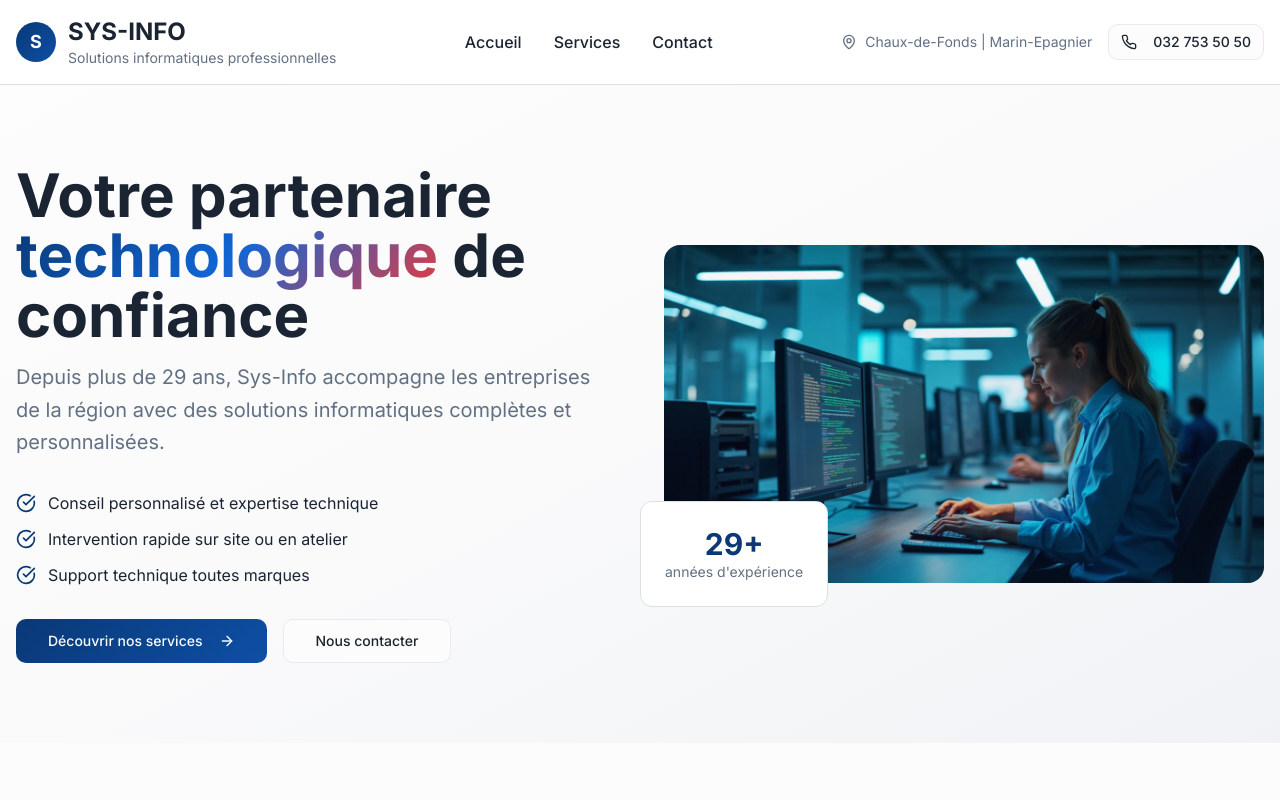
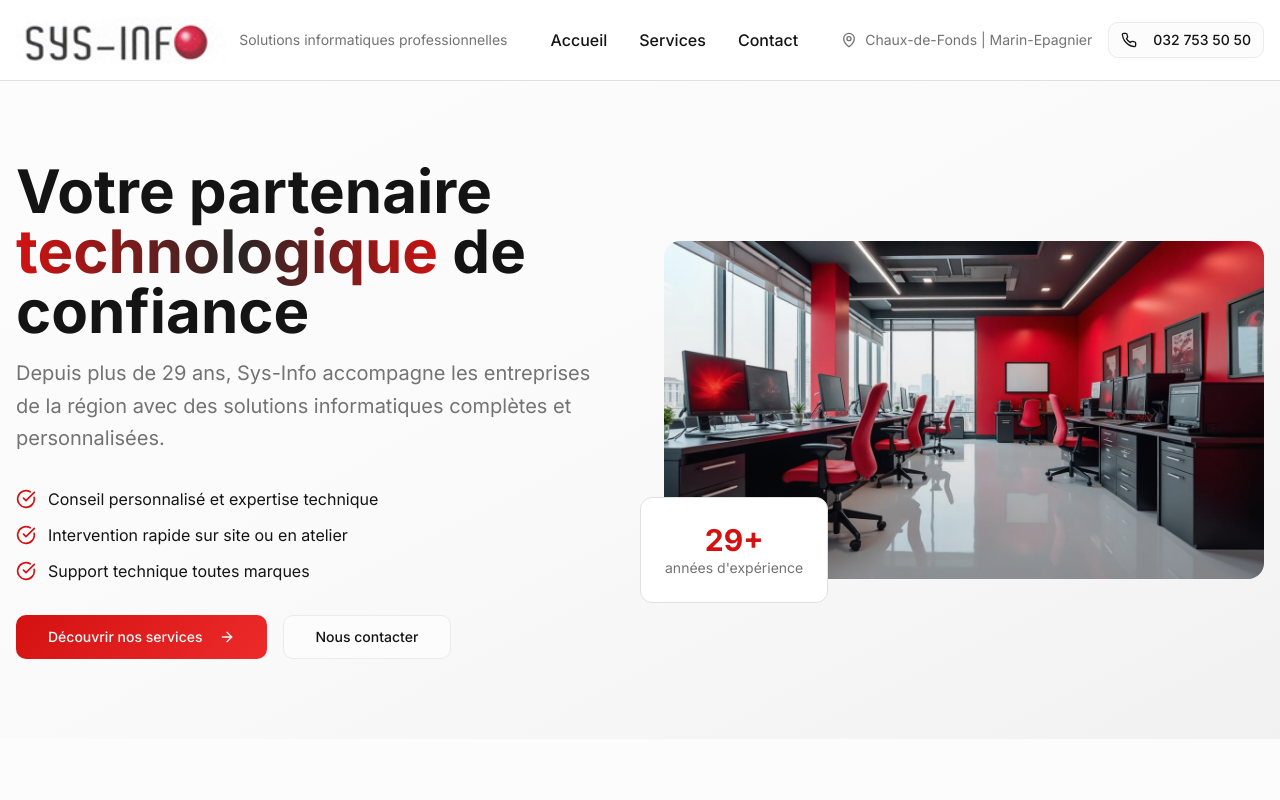
Before and after one commit to Faysal-Mah/sysinfo-visuals, a React (Vite) app: page / in a window 1280 px wide. Shown: the top 800 px of the page. Built offline with nearby package versions, Linux system fonts and the light colour scheme.

Commit message:
Refactor: Update styling and logo
Update the website's color palette to red, white, and black, and incorporate the provided logo.

```diff
--- a/src/components/Footer.tsx
+++ b/src/components/Footer.tsx
@@ -2,18 +2,17 @@ import { Separator } from "@/components/ui/separator";
 
 const Footer = () => {
   return (
-    <footer className="bg-primary text-primary-foreground">
+    <footer className="bg-secondary text-secondary-foreground">
       <div className="container mx-auto px-4 py-12">
         <div className="grid md:grid-cols-3 gap-8">
           {/* Company Info */}
           <div className="space-y-4">
-            <div className="flex items-center space-x-3">
-              <div className="w-8 h-8 bg-primary-foreground/20 rounded-full flex items-center justify-center">
-                <span className="text-primary-foreground font-bold">S</span>
-              </div>
-              <h3 className="text-xl font-bold">SYS-INFO</h3>
-            </div>
-            <p className="text-primary-foreground/80 text-sm leading-relaxed">
+            <img
+              src="/lovable-uploads/3535eb6f-0316-4938-9ac4-14a0c903074a.png"
+              alt="Sys-Info Logo"
+              className="h-8 w-auto filter brightness-0 invert"
+            />
+            <p className="text-secondary-foreground/80 text-sm leading-relaxed">
               Votre partenaire informatique de confiance depuis plus de 29 ans.
               Solutions professionnelles pour entreprises et particuliers.
             </p>
@@ -22,7 +21,7 @@ const Footer = () => {
           {/* Services */}
           <div className="space-y-4">
             <h4 className="font-semibold text-lg">Nos Services</h4>
-            <ul className="space-y-2 text-sm text-primary-foreground/80">
+            <ul className="space-y-2 text-sm text-secondary-foreground/80">
               <li>• Bureautique / Informatique</li>
               <li>• Audio-visuel</li>
               <li>• Caisses enregistreuses</li>
@@ -33,7 +32,7 @@ const Footer = () => {
           {/* Contact */}
           <div className="space-y-4">
             <h4 className="font-semibold text-lg">Contact</h4>
-            <div className="space-y-2 text-sm text-primary-foreground/80">
+            <div className="space-y-2 text-sm text-secondary-foreground/80">
               <p>📍 Chaux-de-Fonds | Marin-Epagnier</p>
               <p>📞 032 753 50 50</p>
               <p>🕒 Lun-Ven: 8h00-17h30</p>
@@ -42,10 +41,10 @@ const Footer = () => {
           </div>
         </div>
 
-        <Separator className="my-8 bg-primary-foreground/20" />
+        <Separator className="my-8 bg-secondary-foreground/20" />
 
         {/* Bottom */}
-        <div className="flex flex-col md:flex-row justify-between items-center text-sm text-primary-foreground/60">
+        <div className="flex flex-col md:flex-row justify-between items-center text-sm text-secondary-foreground/60">
           <p>© 2024 Sys-Info. Tous droits réservés.</p>
           <p>Solutions informatiques professionnelles en Suisse</p>
         </div>
--- a/src/components/Header.tsx
+++ b/src/components/Header.tsx
@@ -8,11 +8,12 @@ const Header = () => {
         <div className="flex items-center justify-between">
           {/* Logo */}
           <div className="flex items-center space-x-3">
-            <div className="w-10 h-10 gradient-primary rounded-full flex items-center justify-center">
-              <span className="text-primary-foreground font-bold text-lg">S</span>
-            </div>
+            <img
+              src="/lovable-uploads/3535eb6f-0316-4938-9ac4-14a0c903074a.png"
+              alt="Sys-Info Logo"
+              className="h-12 w-auto"
+            />
             <div>
-              <h1 className="text-2xl font-bold text-foreground">SYS-INFO</h1>
               <p className="text-sm text-muted-foreground">Solutions informatiques professionnelles</p>
             </div>
           </div>
--- a/src/components/HeroSection.tsx
+++ b/src/components/HeroSection.tsx
@@ -1,10 +1,10 @@
 import { Button } from "@/components/ui/button";
 import { ArrowRight, CheckCircle } from "lucide-react";
-import heroImage from "@/assets/bureautique-hero.jpg";
+import heroImage from "@/assets/bureautique-hero-red.jpg";
 
 const HeroSection = () => {
   return (
-    <section className="relative overflow-hidden bg-gradient-to-br from-background via-muted/30 to-primary/5">
+    <section className="relative overflow-hidden bg-gradient-to-br from-background via-muted/30 to-secondary/5">
       <div className="container mx-auto px-4 py-20">
         <div className="grid lg:grid-cols-2 gap-12 items-center">
           {/* Content */}
@@ -12,7 +12,7 @@ const HeroSection = () => {
             <div className="space-y-4">
               <h1 className="text-4xl lg:text-6xl font-bold text-foreground leading-tight">
                 Votre partenaire
-                <span className="gradient-hero bg-clip-text text-transparent">
+                <span className="bg-gradient-to-r from-primary via-secondary to-primary bg-clip-text text-transparent">
                   {" "}technologique{" "}
                 </span>
                 de confiance
@@ -60,7 +60,7 @@ const HeroSection = () => {
                 alt="Services informatiques professionnels Sys-Info"
                 className="w-full h-auto object-cover"
               />
-              <div className="absolute inset-0 bg-gradient-to-t from-primary/20 to-transparent" />
+              <div className="absolute inset-0 bg-gradient-to-t from-secondary/20 to-transparent" />
             </div>
 
             {/* Floating Stats */}
--- a/src/index.css
+++ b/src/index.css
@@ -6,55 +6,55 @@
 
 @layer base {
   :root {
-    /* Modern professional background */
+    /* Modern red, white, black professional background */
     --background: 0 0% 99%;
-    --foreground: 215 30% 15%;
+    --foreground: 0 0% 8%;
 
     /* Card system with subtle elevation */
     --card: 0 0% 100%;
-    --card-foreground: 215 30% 15%;
+    --card-foreground: 0 0% 8%;
 
     --popover: 0 0% 100%;
-    --popover-foreground: 215 30% 15%;
+    --popover-foreground: 0 0% 8%;
 
-    /* Tech blue primary - professional and trustworthy */
-    --primary: 214 85% 25%;
+    /* Bold red primary - matching logo */
+    --primary: 0 85% 45%;
     --primary-foreground: 0 0% 98%;
-    --primary-light: 214 85% 35%;
-    --primary-glow: 214 85% 45%;
+    --primary-light: 0 85% 55%;
+    --primary-glow: 0 85% 65%;
 
-    /* Sophisticated gray secondary */
-    --secondary: 215 15% 95%;
-    --secondary-foreground: 215 30% 25%;
+    /* Sophisticated dark secondary */
+    --secondary: 0 0% 15%;
+    --secondary-foreground: 0 0% 98%;
 
     /* Muted tones for subtle elements */
-    --muted: 215 15% 96%;
-    --muted-foreground: 215 15% 45%;
+    --muted: 0 0% 96%;
+    --muted-foreground: 0 0% 45%;
 
-    /* Accent red from original branding */
-    --accent: 0 85% 58%;
-    --accent-foreground: 0 0% 98%;
-    --accent-light: 0 85% 68%;
+    /* White accent for contrast */
+    --accent: 0 0% 98%;
+    --accent-foreground: 0 0% 8%;
+    --accent-light: 0 0% 95%;
 
     /* Professional destructive */
-    --destructive: 0 84% 55%;
+    --destructive: 0 84% 60%;
     --destructive-foreground: 0 0% 98%;
 
     /* Refined borders and inputs */
-    --border: 215 15% 88%;
-    --input: 215 15% 92%;
-    --ring: 214 85% 35%;
+    --border: 0 0% 88%;
+    --input: 0 0% 92%;
+    --ring: 0 85% 45%;
 
     /* Modern border radius */
     --radius: 0.75rem;
 
-    /* Gradients for modern appeal */
+    /* Bold gradients for red, white, black theme */
     --gradient-primary: linear-gradient(135deg, hsl(var(--primary)) 0%, hsl(var(--primary-light)) 100%);
-    --gradient-accent: linear-gradient(135deg, hsl(var(--accent)) 0%, hsl(var(--accent-light)) 100%);
-    --gradient-hero: linear-gradient(135deg, hsl(var(--primary)) 0%, hsl(var(--primary-glow)) 50%, hsl(var(--accent)) 100%);
+    --gradient-secondary: linear-gradient(135deg, hsl(var(--secondary)) 0%, hsl(0 0% 25%) 100%);
+    --gradient-hero: linear-gradient(135deg, hsl(var(--primary)) 0%, hsl(var(--secondary)) 50%, hsl(var(--primary-glow)) 100%);
     --gradient-subtle: linear-gradient(180deg, hsl(var(--background)) 0%, hsl(var(--muted)) 100%);
 
-    /* Professional shadows */
+    /* Professional shadows with red tint */
     --shadow-soft: 0 2px 8px hsla(var(--primary), 0.08);
     --shadow-medium: 0 4px 16px hsla(var(--primary), 0.12);
     --shadow-strong: 0 8px 32px hsla(var(--primary), 0.16);
@@ -66,42 +66,42 @@
   }
 
   .dark {
-    /* Dark mode with tech aesthetics */
-    --background: 215 30% 8%;
+    /* Dark mode with red, white, black aesthetics */
+    --background: 0 0% 8%;
     --foreground: 0 0% 95%;
 
-    --card: 215 30% 10%;
+    --card: 0 0% 10%;
     --card-foreground: 0 0% 95%;
 
-    --popover: 215 30% 10%;
+    --popover: 0 0% 10%;
     --popover-foreground: 0 0% 95%;
 
-    --primary: 214 85% 45%;
+    --primary: 0 85% 55%;
     --primary-foreground: 0 0% 5%;
-    --primary-light: 214 85% 55%;
-    --primary-glow: 214 85% 65%;
+    --primary-light: 0 85% 65%;
+    --primary-glow: 0 85% 75%;
 
-    --secondary: 215 20% 15%;
+    --secondary: 0 0% 20%;
     --secondary-foreground: 0 0% 85%;
 
-    --muted: 215 20% 12%;
-    --muted-foreground: 215 15% 65%;
+    --muted: 0 0% 12%;
+    --muted-foreground: 0 0% 65%;
 
-    --accent: 0 85% 62%;
-    --accent-foreground: 0 0% 5%;
-    --accent-light: 0 85% 72%;
+    --accent: 0 0% 15%;
+    --accent-foreground: 0 0% 95%;
+    --accent-light: 0 0% 20%;
 
     --destructive: 0 84% 58%;
     --destructive-foreground: 0 0% 95%;
 
-    --border: 215 20% 18%;
-    --input: 215 20% 15%;
-    --ring: 214 85% 55%;
+    --border: 0 0% 18%;
+    --input: 0 0% 15%;
+    --ring: 0 85% 55%;
 
     /* Dark gradients */
     --gradient-primary: linear-gradient(135deg, hsl(var(--primary)) 0%, hsl(var(--primary-light)) 100%);
-    --gradient-accent: linear-gradient(135deg, hsl(var(--accent)) 0%, hsl(var(--accent-light)) 100%);
-    --gradient-hero: linear-gradient(135deg, hsl(var(--primary)) 0%, hsl(var(--primary-glow)) 50%, hsl(var(--accent)) 100%);
+    --gradient-secondary: linear-gradient(135deg, hsl(var(--secondary)) 0%, hsl(0 0% 25%) 100%);
+    --gradient-hero: linear-gradient(135deg, hsl(var(--primary)) 0%, hsl(var(--secondary)) 50%, hsl(var(--primary-glow)) 100%);
 
     --shadow-soft: 0 2px 8px hsla(0, 0%, 0%, 0.2);
     --shadow-medium: 0 4px 16px hsla(0, 0%, 0%, 0.3);
@@ -124,8 +124,8 @@
     background: var(--gradient-primary);
   }
 
-  .gradient-accent {
-    background: var(--gradient-accent);
+  .gradient-secondary {
+    background: var(--gradient-secondary);
   }
 
   .gradient-hero {
```
Also changed, not shown: public/lovable-uploads/3535eb6f-0316-4938-9ac4-14a0c903074a.png (added), src/assets/bureautique-hero-red.jpg (added).
